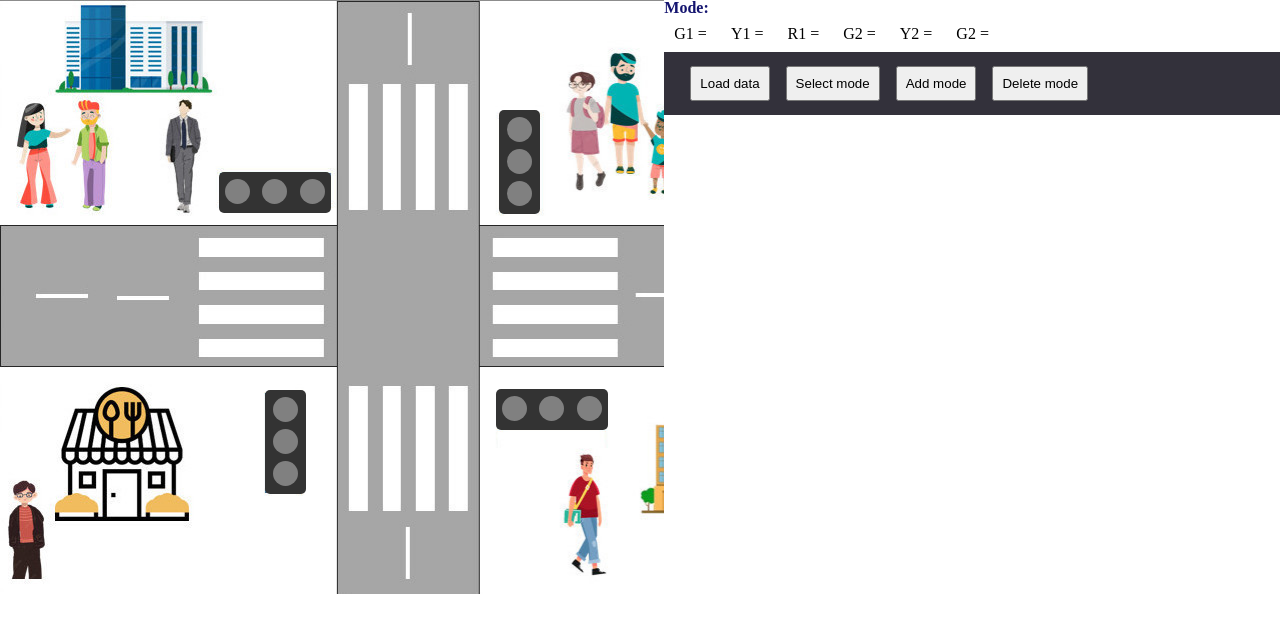
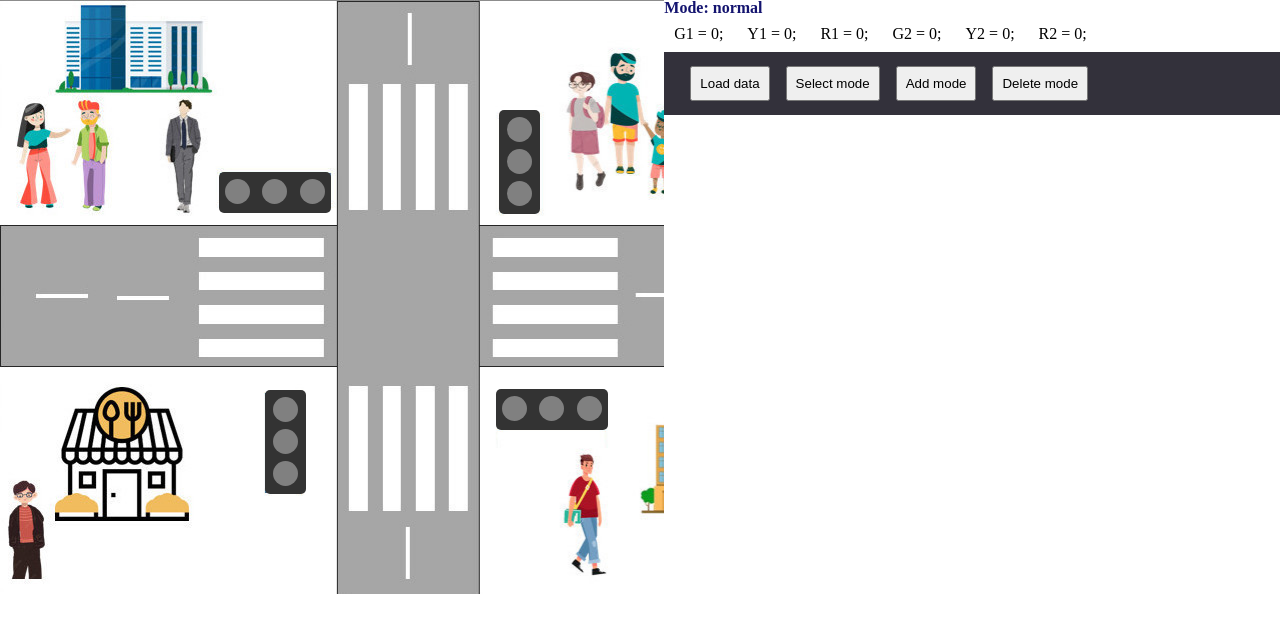
Before and after one commit to HoshiNguyen/test, a plain HTML site: page index.html in a window 1280 px wide. Shown: the top 632 px of the page. Drawn offline with Linux system fonts and the light colour scheme; files that its build step writes are made by us from their sources; no server answers; files whose address does not match are found by name.

Commit message:
Update index.html

```diff
--- a/index.html
+++ b/index.html
@@ -6,8 +6,8 @@
   <meta http-equiv="X-UA-Compatible" content="IE=edge">
   <meta name="viewport" content="width=device-width, initial-scale=1.0">
   <title>Đồ án cuối kỳ - nhóm 07</title>
-  <link rel="stylesheet" href="/css/reset.css">
-  <link rel="stylesheet" href="/css/style.css">
+  <link rel="stylesheet" href="reset.css">
+  <link rel="stylesheet" href="style.css">
 </head>
 
 <body>
@@ -136,7 +136,7 @@ https://firebase.google.com/docs/web/setup#available-libraries -->
     firebase.initializeApp(firebaseConfig);
     firebase.analytics();
   </script>
-  <script src="./js/index.js"></script>
+  <script src="index.js"></script>
 
 
 </body>
```
